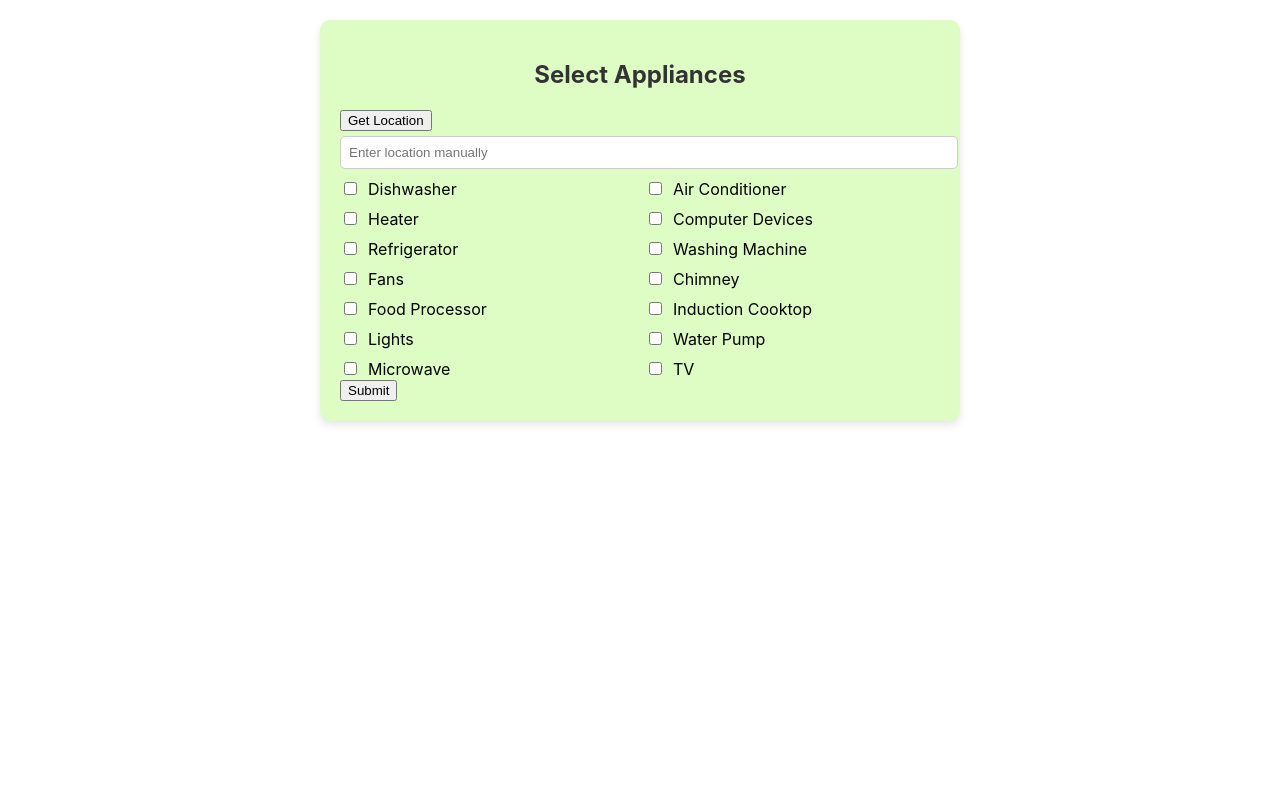
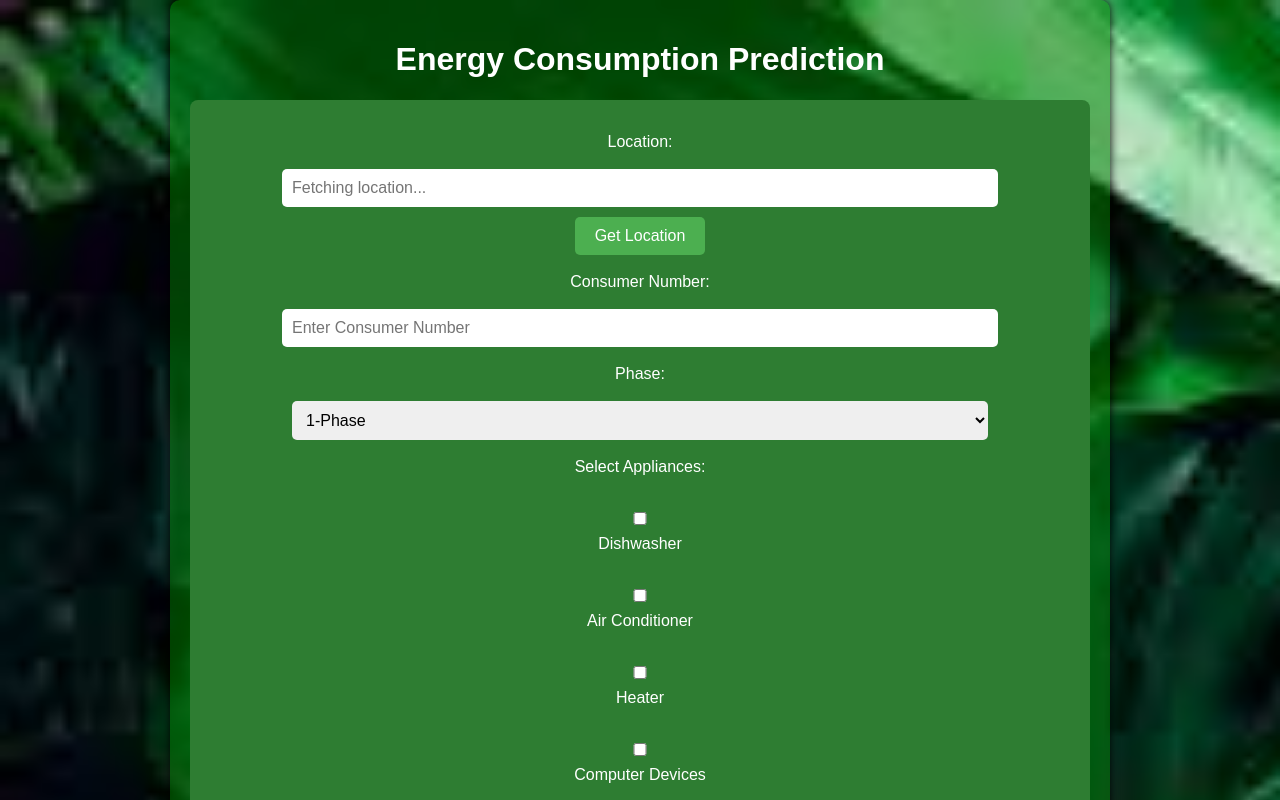
Before and after one commit to Krishnapriya-prasannan/Energy_Consumption_Model, a React (Create React App) app in the folder Frontend/energy-app/: page / in a window 1280 px wide. Shown: the top 800 px of the page. Built offline with nearby package versions, Linux system fonts and the light colour scheme.

Commit message:
input form

```diff
--- a/Frontend/energy-app/src/App.js
+++ b/Frontend/energy-app/src/App.js
@@ -1,14 +1,14 @@
 import React, { useState } from "react";
-import ApplianceInput from "./components/ApplianceInput";
-import Results from "./components/Results";
+import EnergyApp from "./components/EnergyApp";
+
 
 const App = () => {
   const [predictionData, setPredictionData] = useState(null);
 
   return (
     <div>
-      <ApplianceInput setPredictionData={setPredictionData} />
-      <Results data={predictionData} />
+      <EnergyApp setPredictionData={setPredictionData} />
+
     </div>
   );
 };
--- /dev/null
+++ b/Frontend/energy-app/src/components/EnergyApp.css
@@ -0,0 +1,111 @@
+body {
+  background-image: url('../assets/download.jpeg'); /* Add a relevant background image */
+  background-size: cover;
+  font-family: Arial, sans-serif;
+  color: #fff;
+  text-align: center;
+}
+
+.container {
+  max-width: 900px;
+  margin: auto;
+  padding: 20px;
+  background: rgba(0, 128, 0, 0.5); /* Increased transparency */
+  border-radius: 10px;
+  box-shadow: 0px 0px 10px #000;
+}
+
+.input-section {
+  margin-bottom: 20px;
+  padding: 15px;
+  background: #2e7d32;
+  border-radius: 8px;
+}
+
+label, input, select, button {
+  display: block;
+  margin: 10px auto;
+  padding: 8px;
+  font-size: 16px;
+}
+
+input, select {
+  width: 80%;
+  border: none;
+  border-radius: 5px;
+  padding: 10px;
+}
+
+button {
+  background: #4caf50;
+  color: white;
+  border: none;
+  cursor: pointer;
+  padding: 10px 20px;
+  border-radius: 5px;
+}
+
+button:disabled {
+  background: grey;
+}
+
+.graphs {
+  display: flex;
+  justify-content: space-between;
+  margin: 20px 0;
+}
+
+.graph {
+  width: 30%;
+  background: #1b5e20;
+  padding: 20px;
+  border-radius: 10px;
+}
+
+.info-boxes {
+  display: flex;
+  justify-content: space-around;
+  margin-top: 20px;
+}
+
+.box {
+  width: 45%;
+  background: #388e3c;
+  padding: 15px;
+  border-radius: 10px;
+}
+
+.quote-box {
+  margin-top: 20px;
+  background: #006400;
+  padding: 15px;
+  font-size: 18px;
+  font-style: italic;
+  border-radius: 10px;
+}
+
+.horizontal-options {
+  display: flex;
+  flex-wrap: wrap;
+  gap: 10px;
+  justify-content: center;
+}
+
+.days-selection, .times-selection {
+  margin-top: 10px;
+  text-align: center;
+}
+
+.days-selection button {
+  margin-bottom: 10px;
+  background: #388e3c;
+  color: white;
+  border: none;
+  padding: 5px 10px;
+  cursor: pointer;
+  border-radius: 5px;
+}
+
+.days-selection button:hover {
+  background: #2e7d32;
+}
--- /dev/null
+++ b/Frontend/energy-app/src/components/EnergyApp.jsx
@@ -0,0 +1,204 @@
+import React, { useState } from "react";
+import "./EnergyApp.css";
+
+const EnergyPredictionApp = () => {
+  const [location, setLocation] = useState("");
+  const [consumerNo, setConsumerNo] = useState("");
+  const [phase, setPhase] = useState("1-Phase");
+  const [selectedAppliances, setSelectedAppliances] = useState({});
+  const [billAmount, setBillAmount] = useState(null);
+
+  const appliancesList = [
+    "Dishwasher", "Air Conditioner", "Heater", "Computer Devices", "Refrigerator",
+    "Washing Machine", "Fans", "Chimney", "Food Processor", "Induction Cooktop",
+    "Lights", "Water Pump", "Microwave", "TV"
+  ];
+
+  const daysOfWeek = ["Monday", "Tuesday", "Wednesday", "Thursday", "Friday", "Saturday", "Sunday"];
+  const timesOfDay = ["Morning", "Noon", "Evening", "Night"];
+
+  const handleApplianceSelect = (appliance) => {
+    setSelectedAppliances((prev) => {
+      const updated = { ...prev };
+      if (updated[appliance]) {
+        delete updated[appliance];
+      } else {
+        updated[appliance] = { power: "", count: "", usage: "", days: [], times: {} };
+      }
+      return updated;
+    });
+  };
+
+  const handleApplianceChange = (appliance, field, value) => {
+    setSelectedAppliances((prev) => ({
+      ...prev,
+      [appliance]: { ...prev[appliance], [field]: value },
+    }));
+  };
+
+  const toggleDaySelection = (appliance, day) => {
+    setSelectedAppliances((prev) => {
+      const updated = { ...prev };
+
+      if (!updated[appliance]) {
+        updated[appliance] = { power: "", count: "", usage: "", days: [], times: {} };
+      }
+
+      let updatedDays = [...updated[appliance].days];
+
+      if (updatedDays.includes(day)) {
+        updatedDays = updatedDays.filter((d) => d !== day);
+        delete updated[appliance].times[day];
+      } else {
+        updatedDays.push(day);
+        updated[appliance].times[day] = updated[appliance].times[day] || [];
+      }
+
+      updated[appliance] = { ...updated[appliance], days: updatedDays };
+
+      return { ...updated };
+    });
+  };
+
+  const toggleTimeSelection = (appliance, day, time) => {
+    setSelectedAppliances((prev) => {
+      const updated = { ...prev };
+
+      if (!updated[appliance]) return prev;
+
+      const currentTimes = updated[appliance].times[day] || [];
+      const updatedTimes = currentTimes.includes(time)
+        ? currentTimes.filter((t) => t !== time)
+        : [...currentTimes, time];
+
+      updated[appliance] = {
+        ...updated[appliance],
+        times: { ...updated[appliance].times, [day]: updatedTimes },
+      };
+
+      return { ...updated };
+    });
+  };
+
+  const selectAllTimesForDay = (appliance, day) => {
+    setSelectedAppliances((prev) => {
+      const updated = { ...prev };
+
+      if (!updated[appliance]) return prev;
+
+      const allSelected = updated[appliance].times[day]?.length === timesOfDay.length;
+      updated[appliance] = {
+        ...updated[appliance],
+        times: { ...updated[appliance].times, [day]: allSelected ? [] : [...timesOfDay] },
+      };
+
+      return { ...updated };
+    });
+  };
+
+  const selectAllDays = (appliance) => {
+    setSelectedAppliances((prev) => {
+      const updated = { ...prev };
+      updated[appliance].days = [...daysOfWeek];
+      updated[appliance].times = daysOfWeek.reduce((acc, day) => ({ ...acc, [day]: [] }), {});
+      return updated;
+    });
+  };
+
+  const fetchLocation = () => {
+    if (navigator.geolocation) {
+      navigator.geolocation.getCurrentPosition(
+        (position) => {
+          setLocation(`Lat: ${position.coords.latitude}, Lng: ${position.coords.longitude}`);
+        },
+        (error) => {
+          alert("Error fetching location: " + error.message);
+        }
+      );
+    } else {
+      alert("Geolocation is not supported by this browser.");
+    }
+  };
+
+  const handleSubmit = () => {
+    if (!location || !consumerNo || Object.keys(selectedAppliances).length === 0) {
+      alert("Please fill in all required fields");
+      return;
+    }
+    setBillAmount((Math.random() * 100).toFixed(2));
+  };
+
+  return (
+    <div className="container">
+      <h1>Energy Consumption Prediction</h1>
+      <div className="input-section">
+        <label>Location:</label>
+        <input type="text" value={location} readOnly placeholder="Fetching location..." />
+        <button onClick={fetchLocation}>Get Location</button>
+
+        <label>Consumer Number:</label>
+        <input type="text" value={consumerNo} onChange={(e) => setConsumerNo(e.target.value)} placeholder="Enter Consumer Number" />
+
+        <label>Phase:</label>
+        <select value={phase} onChange={(e) => setPhase(e.target.value)}>
+          <option>1-Phase</option>
+          <option>3-Phase</option>
+        </select>
+
+        <label>Select Appliances:</label>
+        <div className="appliance-list">
+          {appliancesList.map((appliance) => (
+            <div key={appliance}>
+              <label>
+                <input
+                  type="checkbox"
+                  checked={!!selectedAppliances[appliance]}
+                  onChange={() => handleApplianceSelect(appliance)}
+                />
+                {appliance}
+              </label>
+              {selectedAppliances[appliance] && (
+                <div className="appliance-details">
+                  <input type="number" placeholder="Power Rating (W)" value={selectedAppliances[appliance].power} onChange={(e) => handleApplianceChange(appliance, "power", e.target.value)} />
+                  <input type="number" placeholder="Count" value={selectedAppliances[appliance].count} onChange={(e) => handleApplianceChange(appliance, "count", e.target.value)} />
+                  <input type="text" placeholder="Usage Time (e.g., 2h30m)" value={selectedAppliances[appliance].usage} onChange={(e) => handleApplianceChange(appliance, "usage", e.target.value)} />
+
+                  <div className="days-selection">
+                    <label>Usage Days:</label>
+                    <button onClick={() => selectAllDays(appliance)}>Select All</button>
+                    <div className="horizontal-options">
+                      {daysOfWeek.map((day) => (
+                        <label key={day}>
+                          <input type="checkbox" checked={selectedAppliances[appliance].days.includes(day)} onChange={() => toggleDaySelection(appliance, day)} />
+                          {day}
+                        </label>
+                      ))}
+                    </div>
+                  </div>
+
+                  {selectedAppliances[appliance].days.map((day) => (
+                    <div key={day} className="times-selection">
+                      <label>{day} - Time of Usage:</label>
+                      <button onClick={() => selectAllTimesForDay(appliance, day)}>Select All</button>
+                      <div className="horizontal-options">
+                        {timesOfDay.map((time) => (
+                          <label key={time}>
+                            <input type="checkbox" checked={selectedAppliances[appliance].times[day]?.includes(time)} onChange={() => toggleTimeSelection(appliance, day, time)} />
+                            {time}
+                          </label>
+                        ))}
+                      </div>
+                    </div>
+                  ))}
+                </div>
+              )}
+            </div>
+          ))}
+        </div>
+        <button onClick={handleSubmit} disabled={!location || !consumerNo || Object.keys(selectedAppliances).length === 0}>Submit</button>
+      </div>
+    </div>
+  );
+};
+
+export default EnergyPredictionApp;
```
Also changed, not shown: Frontend/energy-app/src/assets/download.jpeg (added).
